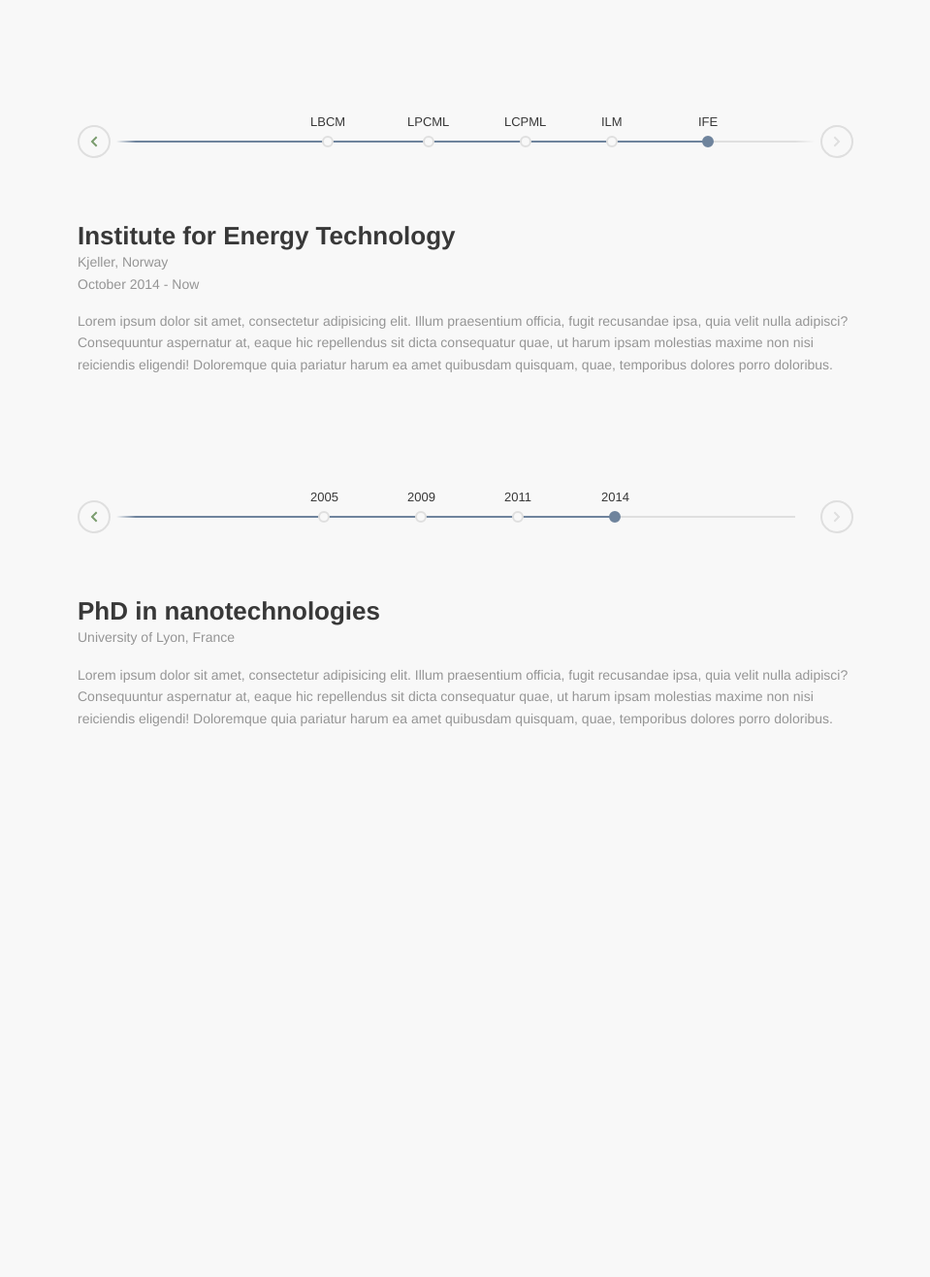
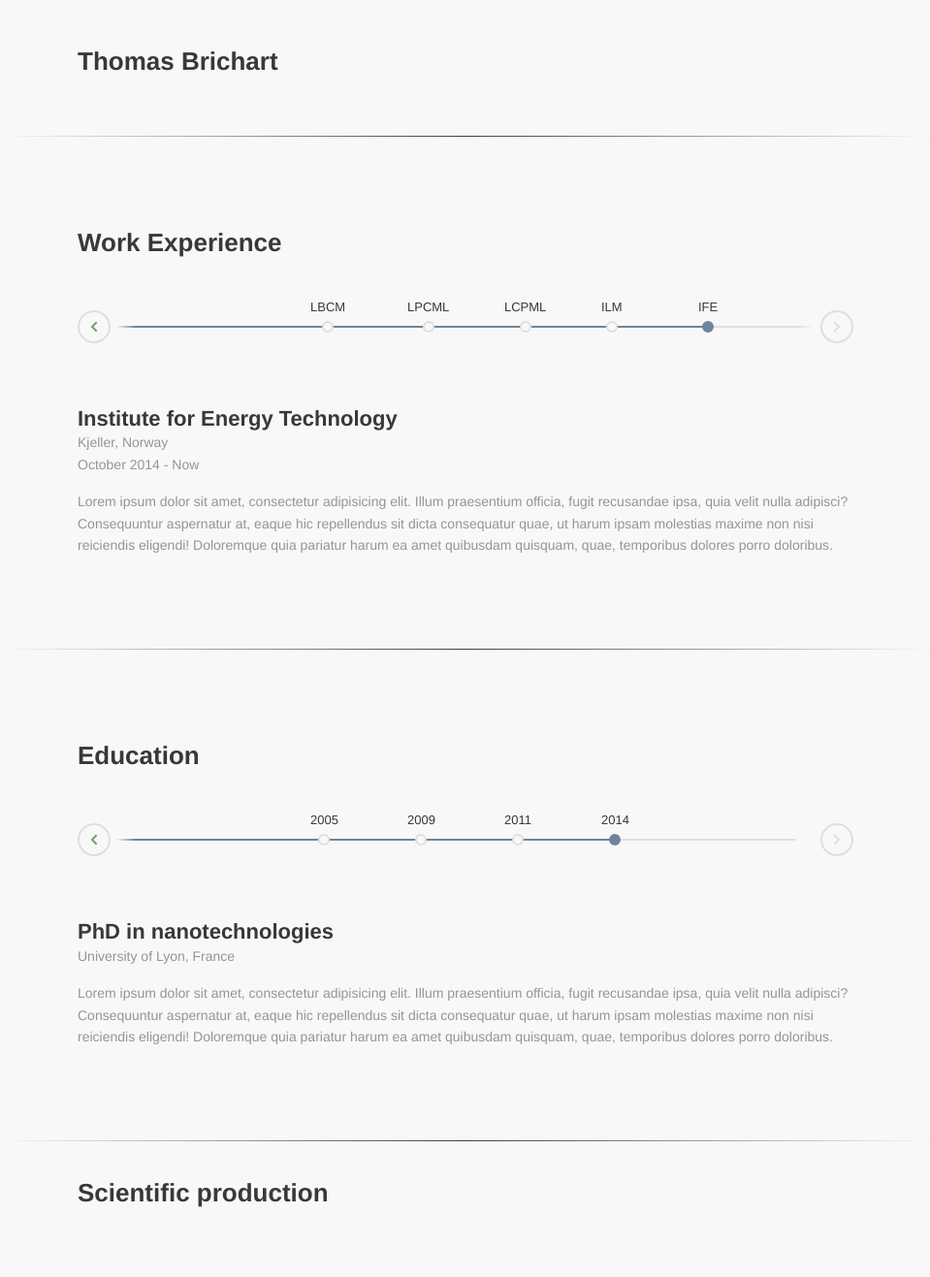
Before and after one commit to TheTrueTom/CV, a PHP site: page / in a window 1280 px wide. Shown: the whole page at 97% size, without its empty margins (160-1119 px from the left). Before the commit the page ends 749 px from the top, so only its background shows below. Run offline with PHP 8.4, Linux system fonts and the light colour scheme.

Commit message:
Added presentation and scientific production categories

```diff
--- a/css/main.css
+++ /dev/null
@@ -1,7 +0,0 @@
-#mainContainer {
-
-}
-
-.categoryBlock {
-
-}
--- a/css/style.css
+++ b/css/style.css
@@ -16,6 +16,8 @@ body {
   font-family: "Helvetica", sans-serif;
   color: #383838;
   background-color: #f8f8f8;
+  margin-top: 50px;
+  margin-bottom: 50px;
 }
 
 a {
@@ -23,11 +25,36 @@ a {
   text-decoration: none;
 }
 
+hr {
+  margin-top: 40px;
+  margin-bottom: 40px;
+  width: 80%;
+  align: center;
+  border: 0;
+  height: 1px;
+  background-image: linear-gradient(to right, rgba(0, 0, 0, 0), rgba(0, 0, 0, 0.75), rgba(0, 0, 0, 0));
+}
+
 /* --------------------------------
 
 Main Components
 
 -------------------------------- */
+#mainContainer {
+  max-width: 1200px;
+  margin: auto;
+}
+
+.section-title {
+  position: relative;
+  height: 50px;
+  width: 90%;
+  max-width: 800px;
+  margin: 0 auto;
+  font-size: 2.6rem;
+  font-weight: bolder;
+}
+
 .cd-horizontal-timeline {
   opacity: 0;
   margin: 2em auto;
@@ -298,8 +325,8 @@ Main Components
 }
 .cd-horizontal-timeline .events-content h2 {
   font-weight: bold;
-  font-size: 2.6rem;
-  font-family: "Helvetica", serif;
+  font-size: 2.2rem;
+  font-family: "Helvetica", sans-serif;
   font-weight: 700;
   line-height: 1.2;
 }
@@ -320,7 +347,7 @@ Main Components
 }
 @media only screen and (min-width: 768px) {
   .cd-horizontal-timeline .events-content h2 {
-    font-size: 2.6rem;
+    font-size: 2.2rem;
   }
   .cd-horizontal-timeline .events-content em {
     font-size: 1.6rem;
--- a/index.html
+++ b/index.html
@@ -8,14 +8,25 @@
 	<link rel="stylesheet" href="css/style.css"> <!-- Timeline Resource style -->
 	<script src="js/modernizr.js"></script> <!-- Modernizr -->
 
-	<link rel="stylesheet" href="css/main.css" /> <!-- Main CSS -->
-
 	<title>Thomas Brichart</title>
 </head>
 <body>
-<div id=mainContainer">
-	<div id="workExperience">
+<div id="mainContainer">
+	<div id="presentation" class="categoryBlock">
+		<div class="section-title">
+			Thomas Brichart
+		</div>
+	</div>
+
+	<!--  EXPERIENCE   -->
+	<hr />
+	<div id="workExperience" class="categoryBlock">
 		<section class="cd-horizontal-timeline">
+
+			<div class="section-title">
+				Work Experience
+			</div>
+
 			<div class="timeline">
 				<div class="events-wrapper">
 					<div class="events">
@@ -35,7 +46,6 @@
 					<li><a href="#0" class="prev">Prev</a></li>
 					<li><a href="#0" class="next inactive">Next</a></li>
 				</ul> <!-- .cd-timeline-navigation -->
-
 			</div> <!-- .timeline -->
 
 			<div class="events-content">
@@ -88,8 +98,14 @@
 			</div> <!-- .events-content -->
 		</section>
 	</div>
+
+	<!--  EDUCATION   -->
+	<hr />
 	<div id="education" class="categoryBlock">
 		<section class="cd-horizontal-timeline">
+
+			<div class="section-title">Education</div>
+
 			<div class="timeline">
 				<div class="events-wrapper">
 					<div class="events">
@@ -148,6 +164,14 @@
 			</div> <!-- .events-content -->
 		</section>
 	</div>
+
+	<!--  Scientific production   -->
+	<hr />
+	<div id="scientific-production" class="categoryBlock">
+		<div class="section-title">
+			Scientific production
+		</div>
+	</div>
 </div>
 <script src="js/jquery-2.1.4.js"></script>
 <script src="js/jquery.mobile.custom.min.js"></script>
```
